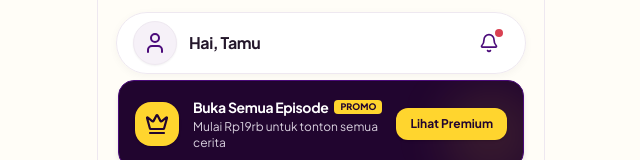
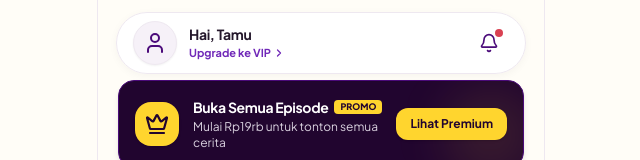
Before and after one commit to ardhikaxx/fe-mobile-humora, a Next.js app: page /home in a window 1280 px wide. Shown: the top 160 px of the page, without its empty margins (319-959 px from the left). Built offline with nearby package versions, Linux system fonts and the light colour scheme.

Commit message:
feat(home): add membership status sub-header to home floating header

```diff
--- a/components/layout/AppHeader.tsx
+++ b/components/layout/AppHeader.tsx
@@ -3,7 +3,7 @@
 import React from 'react';
 import Link from 'next/link';
 import { useRouter, usePathname } from 'next/navigation';
-import { ChevronLeft, Bell, User } from 'lucide-react';
+import { ChevronLeft, ChevronRight, Bell, User, Crown } from 'lucide-react';
 import { HumoraLogo } from '../brand/HumoraLogo';
 import { useHumora } from '../../lib/context/HumoraContext';
 
@@ -32,7 +32,7 @@ export function AppHeader({
 }: AppHeaderProps) {
   const router = useRouter();
   const pathname = usePathname();
-  const { user, notifications } = useHumora();
+  const { user, subscription, notifications } = useHumora();
 
   const unreadCount = notifications.filter((n) => !n.read).length;
 
@@ -53,6 +53,7 @@ export function AppHeader({
   const isPayment = pathname === '/payment' || pathname?.startsWith('/payment');
   const isNotifications = pathname === '/notifications' || pathname?.startsWith('/notifications');
   const displayName = user?.name ? user.name.split(' ')[0] : 'Tamu';
+  const isPremium = subscription?.status === 'active';
 
   const isSubPageOrSpecial = isSearch || isProfile || isHistory || isSeriesDetail || isSubscription || isPayment || isNotifications;
 
@@ -94,13 +95,13 @@ export function AppHeader({
             <>
           {/* LEFT SIDE */}
           {isHome ? (
-            /* Layout Beranda: Foto profil di sebelah paling kiri diikuti dengan Hai, Nama pengguna */
-            <Link
-              href="/profile"
-              className="flex items-center gap-2.5 sm:gap-3 min-w-0 active:scale-97 transition-all group"
-              aria-label="Profil Saya"
-            >
-              <div className="w-10 h-10 sm:w-11 sm:h-11 rounded-full overflow-hidden border border-[#EEE8F0] shadow-xs flex items-center justify-center bg-[#F6F1F8] shrink-0 group-hover:ring-2 group-hover:ring-[#7028B8]/30 transition-all">
+            /* Layout Beranda: Foto profil di sebelah paling kiri diikuti dengan Hai, Nama pengguna & status sub-header */
+            <div className="flex items-center gap-2.5 sm:gap-3 min-w-0">
+              <Link
+                href="/profile"
+                className="w-10 h-10 sm:w-11 sm:h-11 rounded-full overflow-hidden border border-[#EEE8F0] shadow-xs flex items-center justify-center bg-[#F6F1F8] shrink-0 hover:ring-2 hover:ring-[#7028B8]/30 transition-all active:scale-95"
+                aria-label="Profil Saya"
+              >
                 {user?.avatarUrl ? (
                   // eslint-disable-next-line @next/next/no-img-element
                   <img
@@ -111,12 +112,35 @@ export function AppHeader({
                 ) : (
                   <User className="w-5 h-5 sm:w-6 sm:h-6 text-[#4B0B7A]" />
                 )}
+              </Link>
+
+              <div className="flex flex-col min-w-0 justify-center">
+                <Link
+                  href="/profile"
+                  className="text-xs sm:text-sm font-bold text-[#24172B] tracking-tight truncate max-w-[170px] sm:max-w-[210px] leading-tight hover:text-[#4B0B7A] transition-colors"
+                >
+                  Hai, {displayName}
+                </Link>
+
+                {isPremium ? (
+                  <Link
+                    href="/profile/subscription"
+                    className="text-[10px] sm:text-[11px] font-bold text-[#7028B8] flex items-center gap-1 leading-tight mt-0.5 hover:opacity-85 transition-opacity"
+                  >
+                    <Crown className="w-2.5 h-2.5 text-[#FFB800] fill-[#FFB800]" />
+                    <span>Humora Premium</span>
+                  </Link>
+                ) : (
+                  <Link
+                    href="/subscription"
+                    className="text-[10px] sm:text-[11px] font-bold text-[#7028B8] hover:text-[#4B0B7A] flex items-center gap-0.5 leading-tight mt-0.5 group/vip transition-colors"
+                  >
+                    <span>Upgrade ke VIP</span>
+                    <ChevronRight className="w-3 h-3 stroke-[2.5] text-[#7028B8] group-hover/vip:translate-x-0.5 transition-transform" />
+                  </Link>
+                )}
               </div>
-
-              <span className="text-sm sm:text-base font-bold text-[#24172B] tracking-tight truncate max-w-[190px] sm:max-w-[230px]">
-                Hai, {displayName}
-              </span>
-            </Link>
+            </div>
           ) : (
             /* Layout Halaman Lain: Back button, Logo, atau Judul */
             <div className="flex items-center gap-2.5 min-w-0">
```
